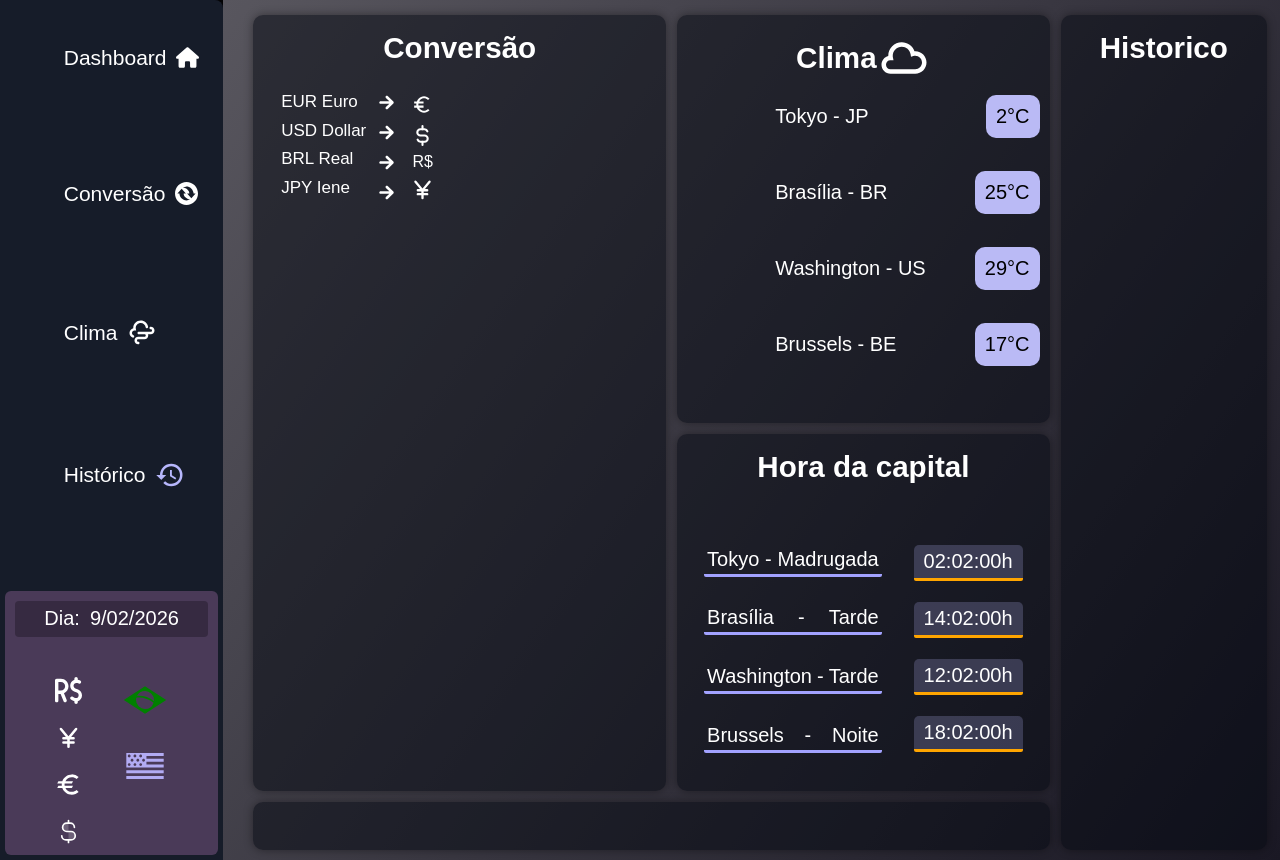
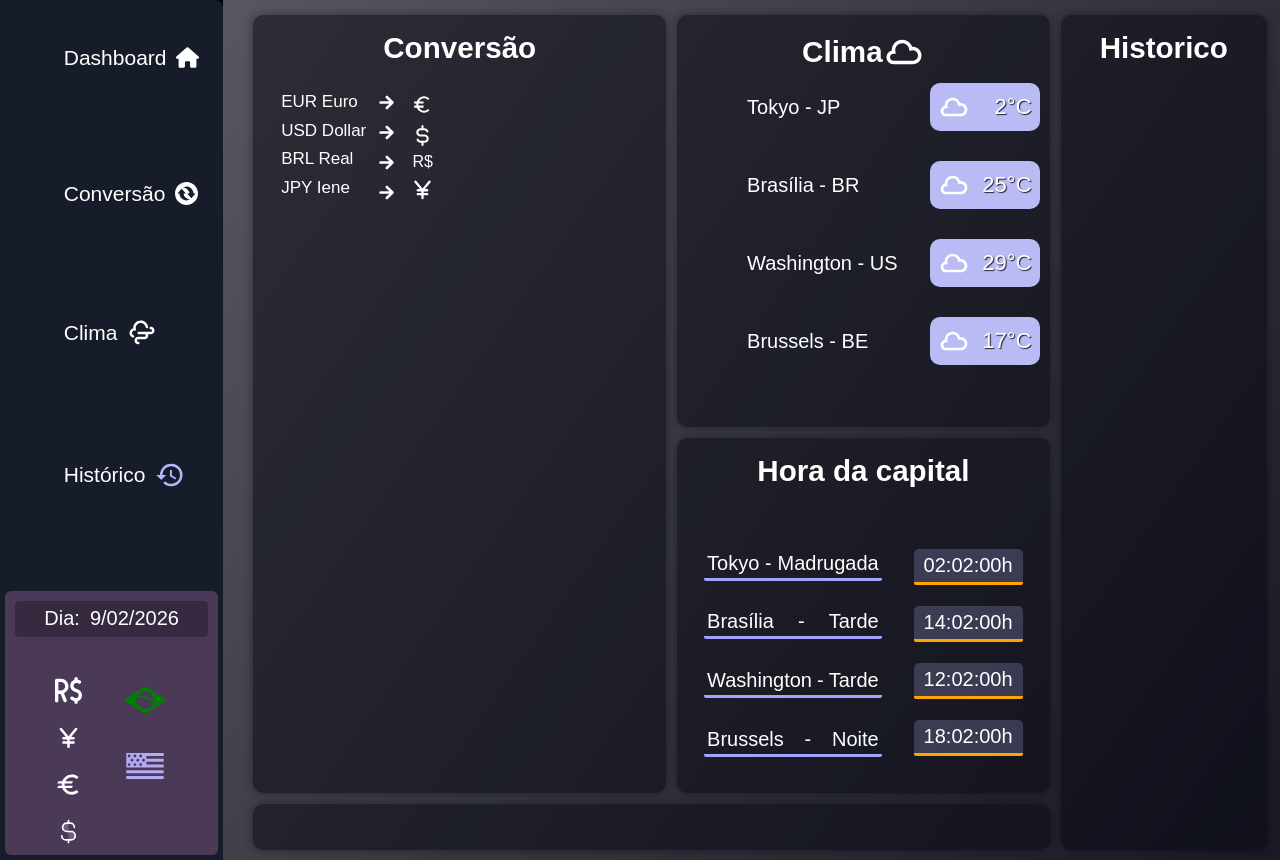
Before and after one commit to SantV7/dashboard-coins, a React (Vite) app: page / in a window 1280 px wide. Built offline with nearby package versions, Linux system fonts and the light colour scheme; a web font is replaced by a local one.

Commit message:
To latear, I'll start create the logic for climate

```diff
--- a/src/components/hourCapital/HourCapital.jsx
+++ b/src/components/hourCapital/HourCapital.jsx
@@ -7,6 +7,7 @@ const HourCapital = () => {
     const [hourTokyo, setHourTokyo] = useState((new Date().getUTCHours() + 9 + 24) % 24)
     const [hourWashington, setHourWashington] = useState((new Date().getUTCHours() - 5 + 24) % 24)
     const [hourBrussels, setHourBrussels] = useState((new Date().getUTCHours() + 1 + 24) % 24)
+
     const [timeDefaultTokyo, setTimeDefaultTokyo] = useState('')
     const [timeDefaultBrasilia, setTimeDefaultBrasilia] = useState('')
     const [timeDefaultWashington, setTimeDefaultWashington] = useState('')
@@ -32,6 +33,7 @@ const HourCapital = () => {
         let newHourBrasilia = hourBrasilia
         let newHourWashington = hourWashington
         let newHourBrussels = hourBrussels
+
 
 
             if(newHourTokyo >= Number(12) && newHourTokyo <= Number(17)) {
@@ -96,25 +98,25 @@ const HourCapital = () => {
         <div id='hour-capital'>
             <div className='time-to-capital'>
                 {
-                 `${hourTokyo.toString().padStart('2', 0)}:${minutes.toString().padStart('2', 0)}:${seconds.toString().padStart('2', 0)}h
+                 `${hourTokyo.toString().padStart('2', 0)}:${minutes.toString().padStart(2, '0')}:${seconds.toString().padStart('2', 0)}h
                `}
             </div>
 
             <div className='time-to-capital'>
                 {
-                 `${hourBrasilia.toString().padStart('2', 0)}:${minutes.toString().padStart('2', 0)}:${seconds.toString().padStart('2', 0)}h
+                 `${hourBrasilia.toString().padStart('2', 0)}:${minutes.toString().padStart(2, '0')}:${seconds.toString().padStart('2', 0)}h
                `}
             </div>
 
             <div className='time-to-capital'>
                 {
-                 `${hourWashington.toString().padStart('2', 0)}:${minutes.toString().padStart('2', 0)}:${seconds.toString().padStart('2', 0)}h
+                 `${hourWashington.toString().padStart('2', 0)}:${minutes.toString().padStart(2, '0')}:${seconds.toString().padStart('2', 0)}h
                `}
             </div>
 
             <div className='time-to-capital'>
                 {
-                 `${hourBrussels.toString().padStart('2', 0)}:${minutes.toString().padStart('2', 0)}:${seconds.toString().padStart('2', 0)}h
+                 `${hourBrussels.toString().padStart('2', 0)}:${minutes.toString().padStart(2, '0')}:${seconds.toString().padStart('2', 0)}h
                `}
             </div>
         </div>
--- a/src/components/weather/Weather.jsx
+++ b/src/components/weather/Weather.jsx
@@ -12,13 +12,13 @@ const Weather = () => {
 
   return (
     <>
-    <h2 id='weather-h2' className="cards-tittle">Clima <TiWeatherCloudy size={54}/></h2>
+    <h2 id='weather-h2' className="cards-tittle">Clima <TiWeatherCloudy size={42}/></h2>
 
     <div className="weather-location">
-        <div className='climate-capital-name' id="jp-capital">Tokyo - JP  <div className="climate-temperature">2°C</div></div>
-        <div className='climate-capital-name' id="brasil-capital">Brasília - BR  <div className="climate-temperature">25°C</div></div>
-        <div className='climate-capital-name' id="washington-capital">Washington - US  <div className="climate-temperature">29°C</div></div>
-        <div className='climate-capital-name' id="brussels-capital">Brussels - BE  <div className="climate-temperature">17°C</div></div>
+        <div className='climate-capital-name' id="jp-capital">Tokyo - JP  <div className="climate-temperature"><TiWeatherCloudy size={32}/> 2°C</div></div>
+        <div className='climate-capital-name' id="brasil-capital">Brasília - BR  <div className="climate-temperature"><TiWeatherCloudy size={32}/> 25°C</div></div>
+        <div className='climate-capital-name' id="washington-capital">Washington - US  <div className="climate-temperature"><TiWeatherCloudy size={32}/> 29°C</div></div>
+        <div className='climate-capital-name' id="brussels-capital">Brussels - BE  <div className="climate-temperature"><TiWeatherCloudy size={32}/> 17°C</div></div>
     </div>
     </>
   )
--- a/src/components/weather/weather.css
+++ b/src/components/weather/weather.css
@@ -8,7 +8,7 @@
     font-size: 20px;
     justify-content: space-between;
     flex-flow: column nowrap;
-    padding-left: 25%;
+    padding-left: 17%;
     height: 70%;
     gap: 30px;
 
@@ -23,14 +23,23 @@
             .climate-temperature {
                 display: flex;
                 flex-flow: row nowrap;
-
+                width: 110px;
+                font-size: 22px;
+                align-items: center;
+                justify-content: space-between;
                 gap: 3px;
                 background-color: rgb(186, 186, 245);
-                padding: 10px;
+                padding: 8px;
                 border-radius: 10px;
-                color: black;
+                text-shadow: 1px 1px 1px rgba(0, 0, 0, 0.822);
             }
         }
+}
 
 
+
+@media screen and (max-width: 1200px) {
+    .weather-location > .climate-capital-name > .climate-temperature {
+        width: 110px;
+    }
 }
--- a/src/styles/main.css
+++ b/src/styles/main.css
@@ -51,7 +51,7 @@
 
 
 
-@media screen and (max-width: 768px) {
+@media screen and (max-width: 1200px) {
     #main-content {
         height: 1800px;
         grid-template-rows: repeat(55, auto);
```
